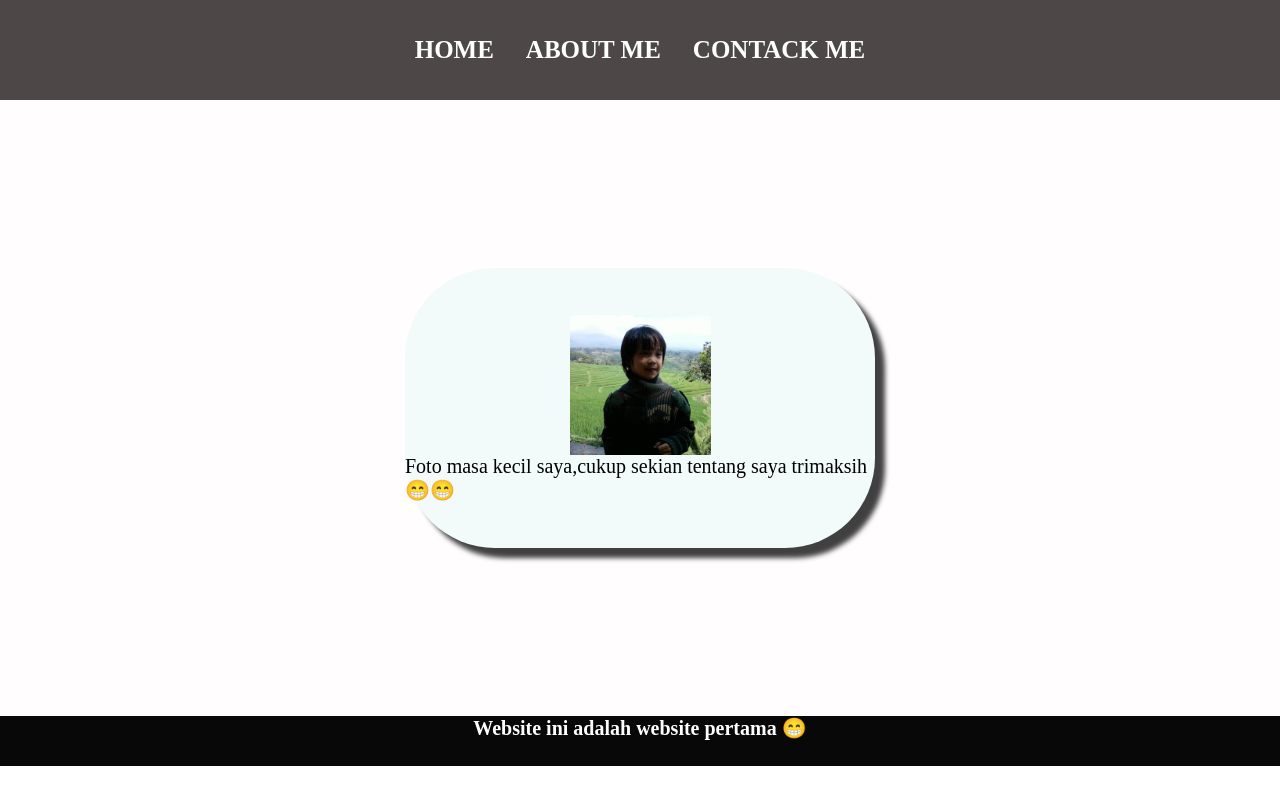
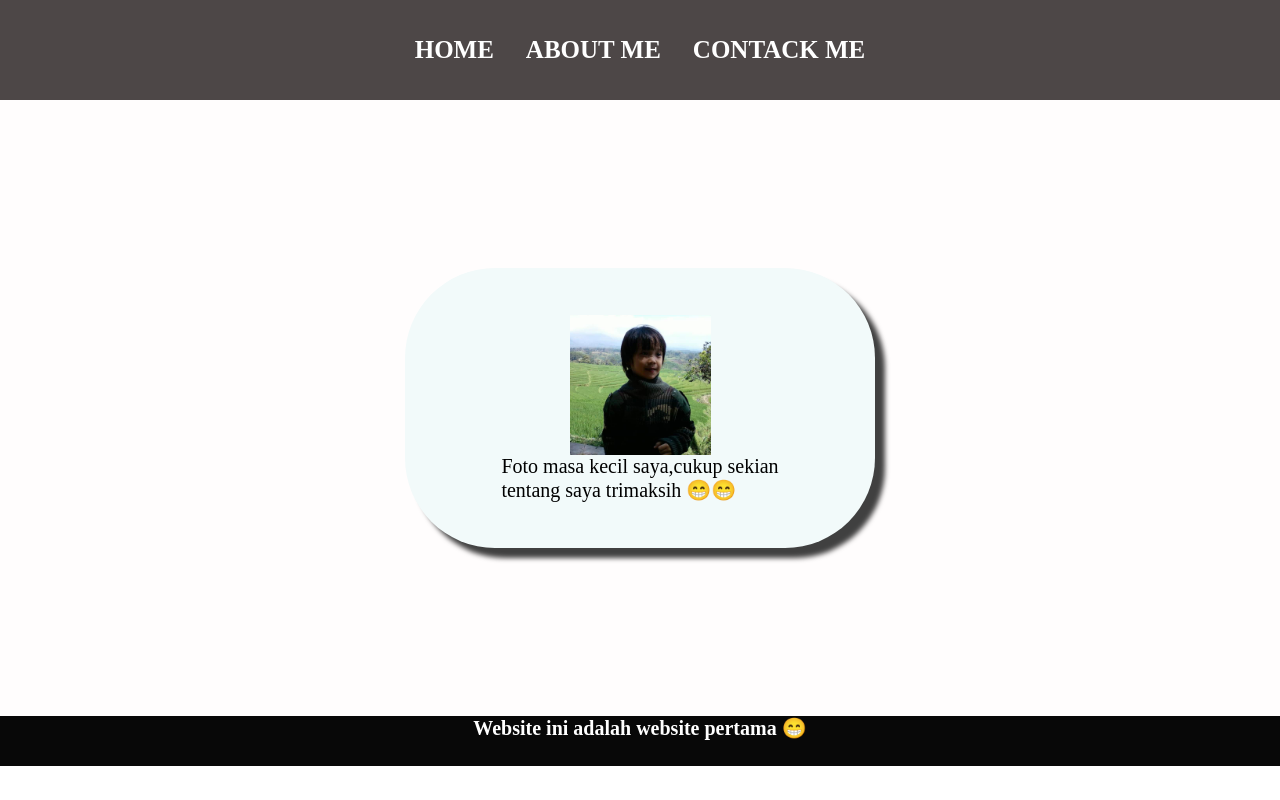
Before and after one commit to Kevinalamzah10/website, a plain HTML site: page about.html in a window 1280 px wide. Drawn offline with Linux system fonts and the light colour scheme.

Commit message:
membenarkan

```diff
--- a/about.html
+++ b/about.html
@@ -24,7 +24,7 @@
       <div class="container-content">
         <a href="http://instagram.com/kevinnnpinnn" class="a-content">
             <img src="img/FB_IMG_1719674304322.jpg" width="30%" height="50%" alt="FB_IMG_1719674304322">
-        <p>Foto masa kecil saya,cukup sekian tentang saya trimaksih 😁😁</p>
+        <p>Foto masa kecil saya,cukup sekian <br> tentang saya trimaksih 😁😁</p>
         </a>
       </div>
       <div class="container-footer">
```
